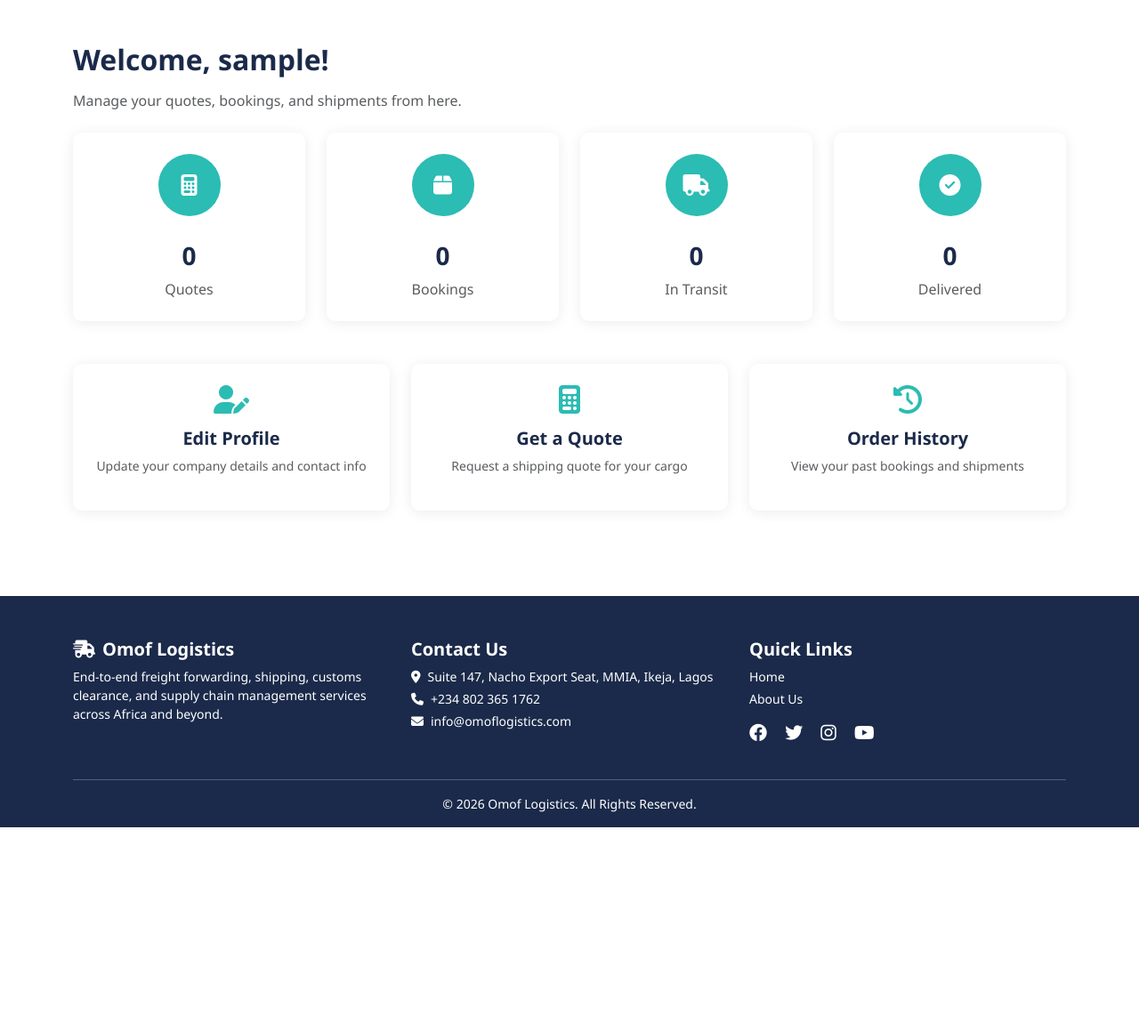
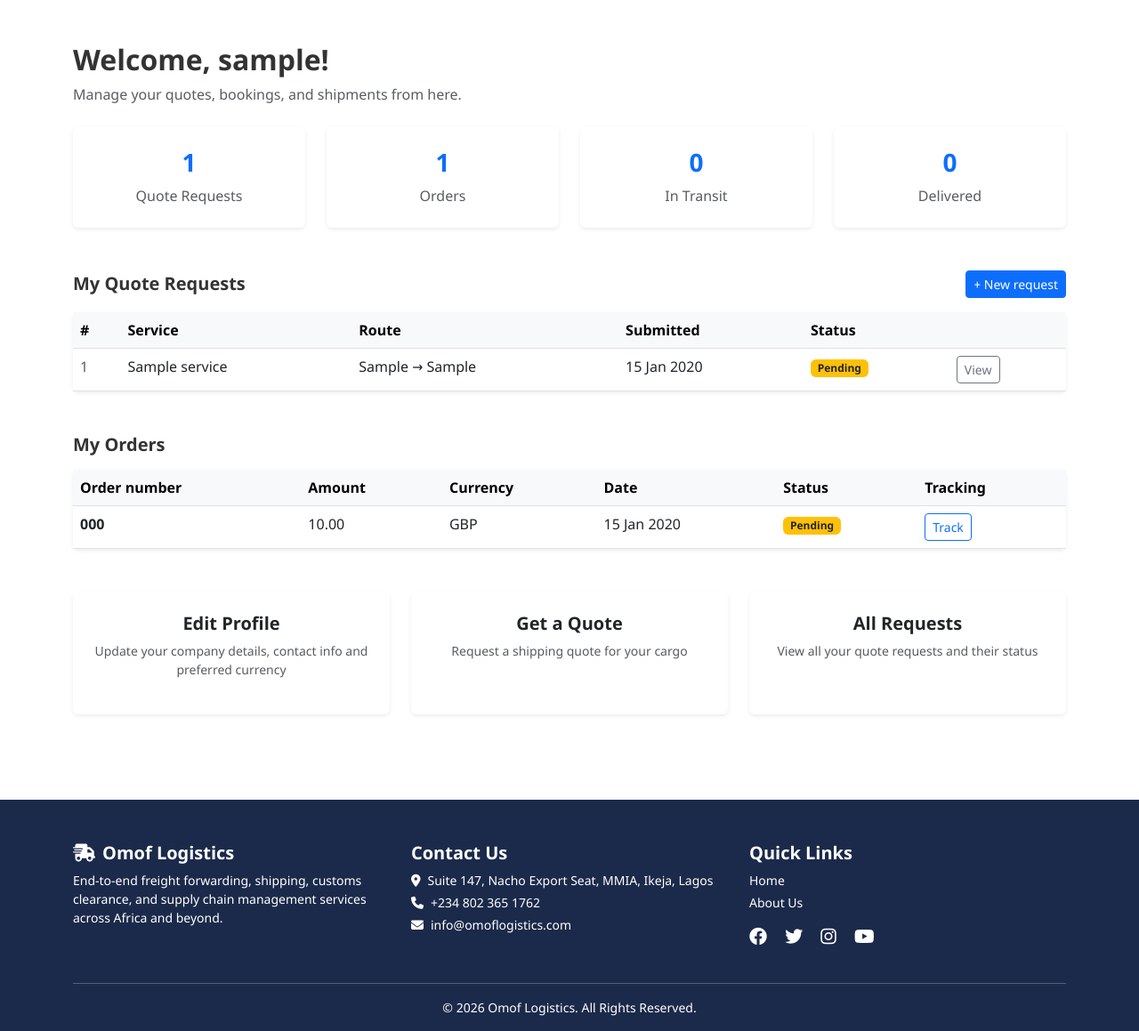
Before and after one commit to timothyosaigbovo/omof-logistics, a Django app: page /my-account/dashboard/ in a window 1280 px wide. Shown: the part 56-1215 px from the top of the page at 89% size. Before the commit the page ends 986 px from the top, so only its background shows below. Run offline with Django 5.2, Linux system fonts and the light colour scheme; a user stored in the database is signed in; tables that the repository leaves empty hold one stand-in row (values such as "Sample post").

Commit message:
Update dashboard template with live RFQ list, orders table and tracking links

```diff
--- a/templates/accounts/dashboard.html
+++ b/templates/accounts/dashboard.html
@@ -1,80 +1,177 @@
 {% extends 'base.html' %}
-
 {% block title %}Dashboard - Omof Logistics{% endblock %}
-
 {% block content %}
 <div class="container py-5">
-    <!-- Welcome -->
+
   <div class="mb-4">
-        <h2 class="section-title">Welcome, {{ request.user.username }}!</h2>
+    <h2 class="fw-bold">Welcome, {{ request.user.username }}!</h2>
     <p class="text-muted">Manage your quotes, bookings, and shipments from here.</p>
   </div>
 
-    <!-- Quick Stats -->
   <div class="row g-4 mb-5">
     <div class="col-md-3">
-            <div class="card service-card p-4 text-center">
-                <div class="feature-icon mx-auto">
-                    <i class="fas fa-calculator"></i>
-                </div>
-                <h3 class="fw-bold mt-2" style="color: var(--omof-navy);">0</h3>
-                <p class="text-muted mb-0">Quotes</p>
+      <div class="card border-0 shadow-sm p-4 text-center">
+        <h3 class="fw-bold text-primary">{{ rfq_count }}</h3>
+        <p class="text-muted mb-0">Quote Requests</p>
       </div>
     </div>
     <div class="col-md-3">
-            <div class="card service-card p-4 text-center">
-                <div class="feature-icon mx-auto">
-                    <i class="fas fa-box"></i>
-                </div>
-                <h3 class="fw-bold mt-2" style="color: var(--omof-navy);">0</h3>
-                <p class="text-muted mb-0">Bookings</p>
+      <div class="card border-0 shadow-sm p-4 text-center">
+        <h3 class="fw-bold text-primary">{{ order_count }}</h3>
+        <p class="text-muted mb-0">Orders</p>
       </div>
     </div>
     <div class="col-md-3">
-            <div class="card service-card p-4 text-center">
-                <div class="feature-icon mx-auto">
-                    <i class="fas fa-truck"></i>
-                </div>
-                <h3 class="fw-bold mt-2" style="color: var(--omof-navy);">0</h3>
+      <div class="card border-0 shadow-sm p-4 text-center">
+        <h3 class="fw-bold text-primary">{{ in_transit_count }}</h3>
         <p class="text-muted mb-0">In Transit</p>
       </div>
     </div>
     <div class="col-md-3">
-            <div class="card service-card p-4 text-center">
-                <div class="feature-icon mx-auto">
-                    <i class="fas fa-check-circle"></i>
-                </div>
-                <h3 class="fw-bold mt-2" style="color: var(--omof-navy);">0</h3>
+      <div class="card border-0 shadow-sm p-4 text-center">
+        <h3 class="fw-bold text-primary">{{ delivered_count }}</h3>
         <p class="text-muted mb-0">Delivered</p>
       </div>
     </div>
   </div>
 
-    <!-- Quick Actions -->
+  <div class="row g-4 mb-5">
+    <div class="col-12">
+      <div class="d-flex justify-content-between align-items-center mb-3">
+        <h5 class="fw-semibold mb-0">My Quote Requests</h5>
+        <a href="{% url 'quotes:rfq_create' %}" class="btn btn-primary btn-sm">+ New request</a>
+      </div>
+      {% if rfqs %}
+      <div class="card border-0 shadow-sm">
+        <div class="table-responsive">
+          <table class="table table-hover mb-0">
+            <thead class="table-light">
+              <tr>
+                <th>#</th>
+                <th>Service</th>
+                <th>Route</th>
+                <th>Submitted</th>
+                <th>Status</th>
+                <th></th>
+              </tr>
+            </thead>
+            <tbody>
+              {% for rfq in rfqs %}
+              <tr>
+                <td class="text-muted">{{ rfq.pk }}</td>
+                <td>{{ rfq.service.name|default:"—" }}</td>
+                <td>{{ rfq.origin }} → {{ rfq.destination }}</td>
+                <td>{{ rfq.submitted_at|date:"d M Y" }}</td>
+                <td>
+                  <span class="badge
+                    {% if rfq.status == 'pending' %}bg-warning text-dark
+                    {% elif rfq.status == 'quoted' %}bg-info text-dark
+                    {% elif rfq.status == 'negotiating' %}bg-primary
+                    {% elif rfq.status == 'accepted' %}bg-success
+                    {% elif rfq.status == 'rejected' %}bg-danger
+                    {% endif %}">
+                    {{ rfq.get_status_display }}
+                  </span>
+                </td>
+                <td>
+                  <a href="{% url 'quotes:rfq_detail' rfq.pk %}" class="btn btn-outline-secondary btn-sm">View</a>
+                </td>
+              </tr>
+              {% endfor %}
+            </tbody>
+          </table>
+        </div>
+      </div>
+      {% else %}
+      <div class="card border-0 shadow-sm p-4 text-center">
+        <p class="text-muted mb-2">No quote requests yet.</p>
+        <a href="{% url 'quotes:rfq_create' %}" class="btn btn-primary btn-sm">Request your first quote</a>
+      </div>
+      {% endif %}
+    </div>
+  </div>
+
+  <div class="row g-4 mb-5">
+    <div class="col-12">
+      <h5 class="fw-semibold mb-3">My Orders</h5>
+      {% if orders %}
+      <div class="card border-0 shadow-sm">
+        <div class="table-responsive">
+          <table class="table table-hover mb-0">
+            <thead class="table-light">
+              <tr>
+                <th>Order number</th>
+                <th>Amount</th>
+                <th>Currency</th>
+                <th>Date</th>
+                <th>Status</th>
+                <th>Tracking</th>
+              </tr>
+            </thead>
+            <tbody>
+              {% for order in orders %}
+              <tr>
+                <td class="fw-semibold">{{ order.order_number }}</td>
+                <td>{{ order.amount_paid }}</td>
+                <td>{{ order.currency }}</td>
+                <td>{{ order.created_at|date:"d M Y" }}</td>
+                <td>
+                  <span class="badge
+                    {% if order.status == 'pending' %}bg-warning text-dark
+                    {% elif order.status == 'paid' %}bg-success
+                    {% elif order.status == 'failed' %}bg-danger
+                    {% endif %}">
+                    {{ order.get_status_display }}
+                  </span>
+                </td>
+                <td>
+                  {% if order.shipment %}
+                  <a href="{% url 'tracking:tracking_detail' order.shipment.tracking_reference %}"
+                     class="btn btn-outline-primary btn-sm">Track</a>
+                  {% else %}
+                  <span class="text-muted small">Not yet shipped</span>
+                  {% endif %}
+                </td>
+              </tr>
+              {% endfor %}
+            </tbody>
+          </table>
+        </div>
+      </div>
+      {% else %}
+      <div class="card border-0 shadow-sm p-4 text-center">
+        <p class="text-muted mb-0">No orders yet.</p>
+      </div>
+      {% endif %}
+    </div>
+  </div>
+
   <div class="row g-4">
     <div class="col-md-4">
       <a href="{% url 'profile' %}" class="text-decoration-none">
-                <div class="card service-card p-4 text-center">
-                    <i class="fas fa-user-edit fa-2x mb-3" style="color: var(--omof-teal);"></i>
-                    <h5 class="fw-bold" style="color: var(--omof-navy);">Edit Profile</h5>
-                    <p class="text-muted small">Update your company details and contact info</p>
+        <div class="card border-0 shadow-sm p-4 text-center h-100">
+          <h5 class="fw-bold">Edit Profile</h5>
+          <p class="text-muted small">Update your company details, contact info and preferred currency</p>
         </div>
       </a>
     </div>
     <div class="col-md-4">
-            <div class="card service-card p-4 text-center">
-                <i class="fas fa-calculator fa-2x mb-3" style="color: var(--omof-teal);"></i>
-                <h5 class="fw-bold" style="color: var(--omof-navy);">Get a Quote</h5>
+      <a href="{% url 'quotes:rfq_create' %}" class="text-decoration-none">
+        <div class="card border-0 shadow-sm p-4 text-center h-100">
+          <h5 class="fw-bold">Get a Quote</h5>
           <p class="text-muted small">Request a shipping quote for your cargo</p>
         </div>
+      </a>
     </div>
     <div class="col-md-4">
-            <div class="card service-card p-4 text-center">
-                <i class="fas fa-history fa-2x mb-3" style="color: var(--omof-teal);"></i>
-                <h5 class="fw-bold" style="color: var(--omof-navy);">Order History</h5>
-                <p class="text-muted small">View your past bookings and shipments</p>
+      <a href="{% url 'quotes:rfq_list' %}" class="text-decoration-none">
+        <div class="card border-0 shadow-sm p-4 text-center h-100">
+          <h5 class="fw-bold">All Requests</h5>
+          <p class="text-muted small">View all your quote requests and their status</p>
+        </div>
+      </a>
     </div>
   </div>
-    </div>
+
 </div>
 {% endblock %}
```
Lines whose indentation alone changed are shown as unchanged.
